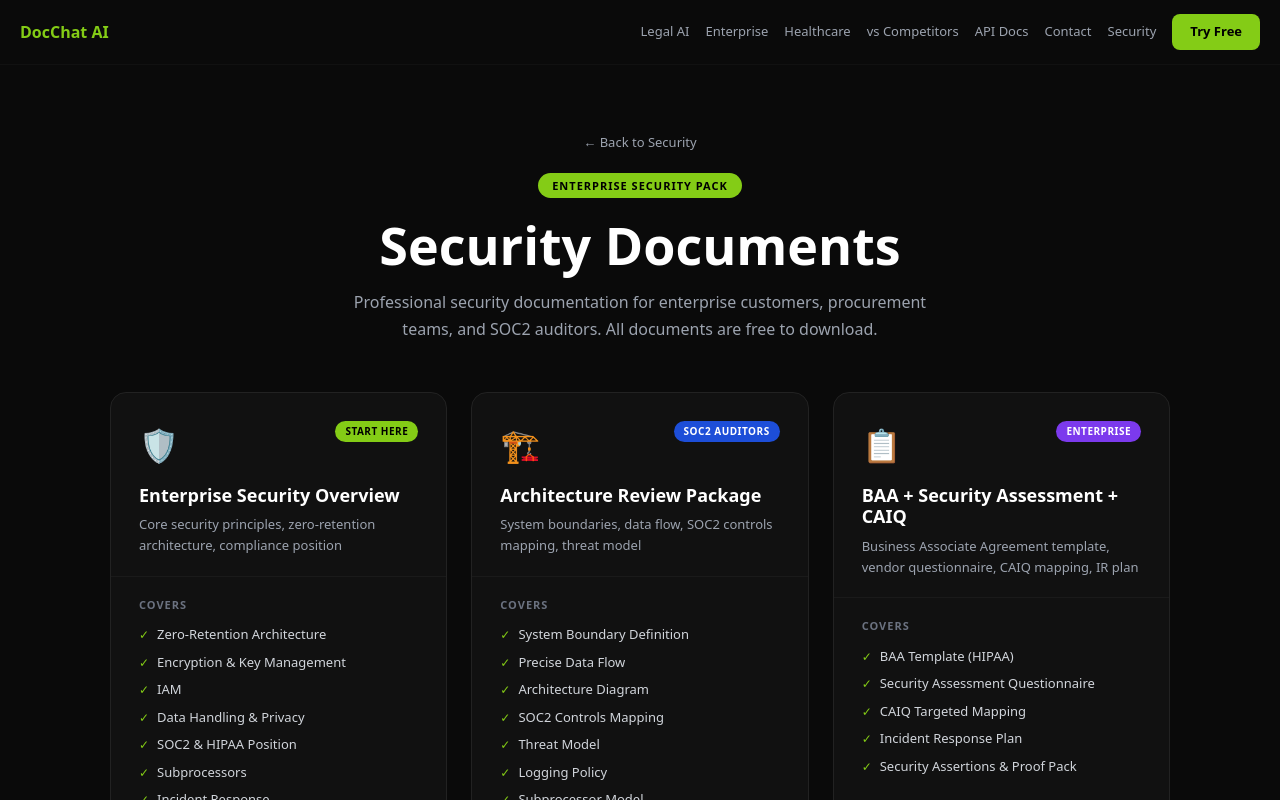
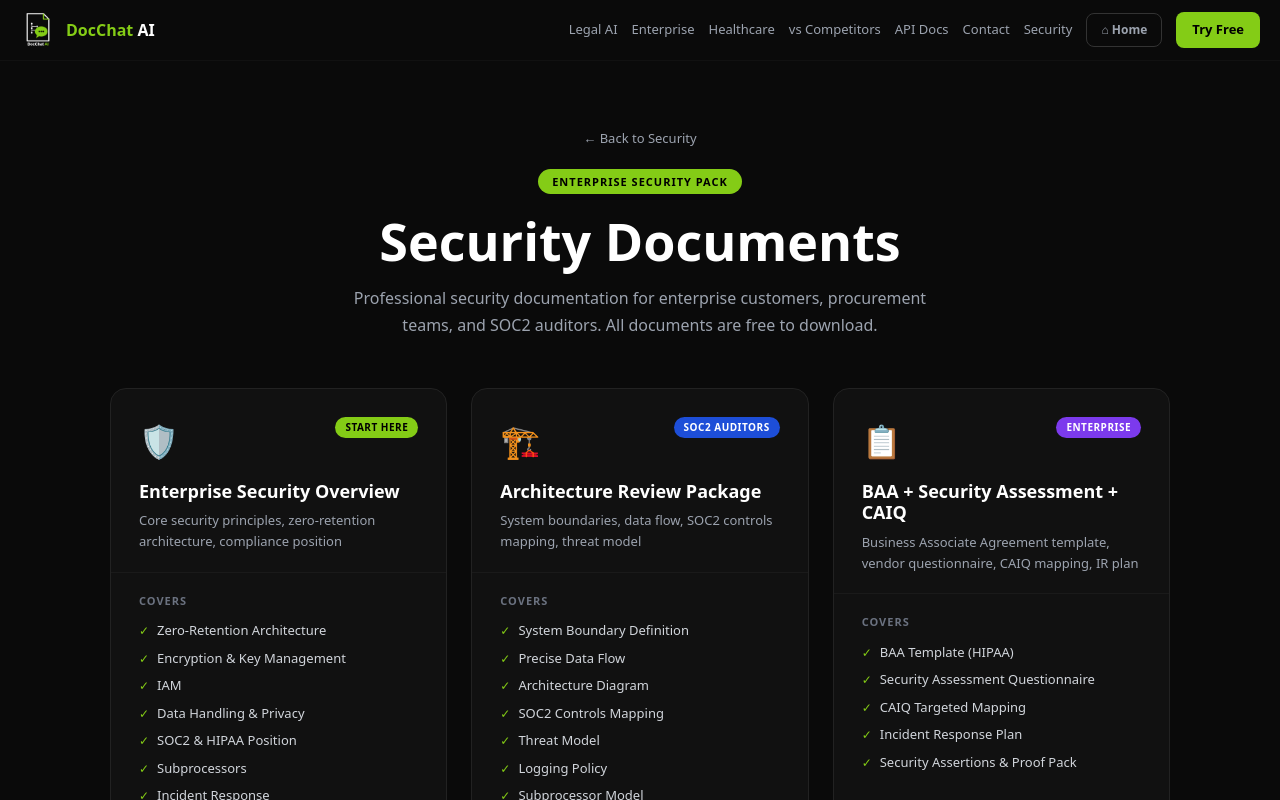
Before and after one commit to justin280/docchat-saas, a Next.js app: page /security/documents in a window 1280 px wide. Shown: the top 800 px of the page. Built offline with nearby package versions, Linux system fonts and the light colour scheme.

Commit message:
Add NavBar with logo to security/documents page

```diff
--- a/app/(pages)/security/documents/page.js
+++ b/app/(pages)/security/documents/page.js
@@ -1,19 +1,11 @@
 import Link from 'next/link';
+import NavBar from '@/app/components/NavBar';
 
 export const metadata = {
   title: 'Security Documents | DocChat AI — Enterprise Security Pack',
   description: 'Download DocChat AI enterprise security documentation: Security Overview, Architecture Review Package, BAA & Security Assessment.',
 };
 
-const NAV_PAGES = [
-  { slug: '/legal-ai', label: 'Legal AI' },
-  { slug: '/enterprise', label: 'Enterprise' },
-  { slug: '/healthcare', label: 'Healthcare' },
-  { slug: '/compare', label: 'vs Competitors' },
-  { slug: '/api-docs', label: 'API Docs' },
-  { slug: '/contact', label: 'Contact' },
-  { slug: '/security', label: 'Security' },
-];
 
 const DOCS = [
   {
@@ -58,13 +50,8 @@ export default function SecurityDocumentsPage() {
   return (
     <div style={{backgroundColor:'#0a0a0a',minHeight:'100vh',color:'#fff',fontFamily:'system-ui,sans-serif'}}>
       {/* Nav */}
-      <nav style={{display:'flex',alignItems:'center',gap:'16px',padding:'14px 20px',borderBottom:'1px solid #111',backgroundColor:'#0a0a0a',position:'sticky',top:0,zIndex:100,flexWrap:'wrap'}}>
-        <Link href="/" style={{fontWeight:'700',color:'#84cc16',marginRight:'auto',fontSize:'16px',textDecoration:'none'}}>DocChat AI</Link>
-        {NAV_PAGES.map(p=>(
-          <Link key={p.slug} href={p.slug} style={{color:'#9ca3af',fontSize:'13px',textDecoration:'none'}}>{p.label}</Link>
-        ))}
-        <Link href="/" style={{backgroundColor:'#84cc16',color:'#000',borderRadius:'8px',padding:'8px 18px',fontSize:'13px',fontWeight:'700',textDecoration:'none'}}>Try Free</Link>
-      </nav>
+            <NavBar activePath="/security/documents" />
+
 
       {/* Hero */}
       <section style={{textAlign:'center',padding:'64px 20px 48px',maxWidth:'860px',margin:'0 auto'}}>
```
